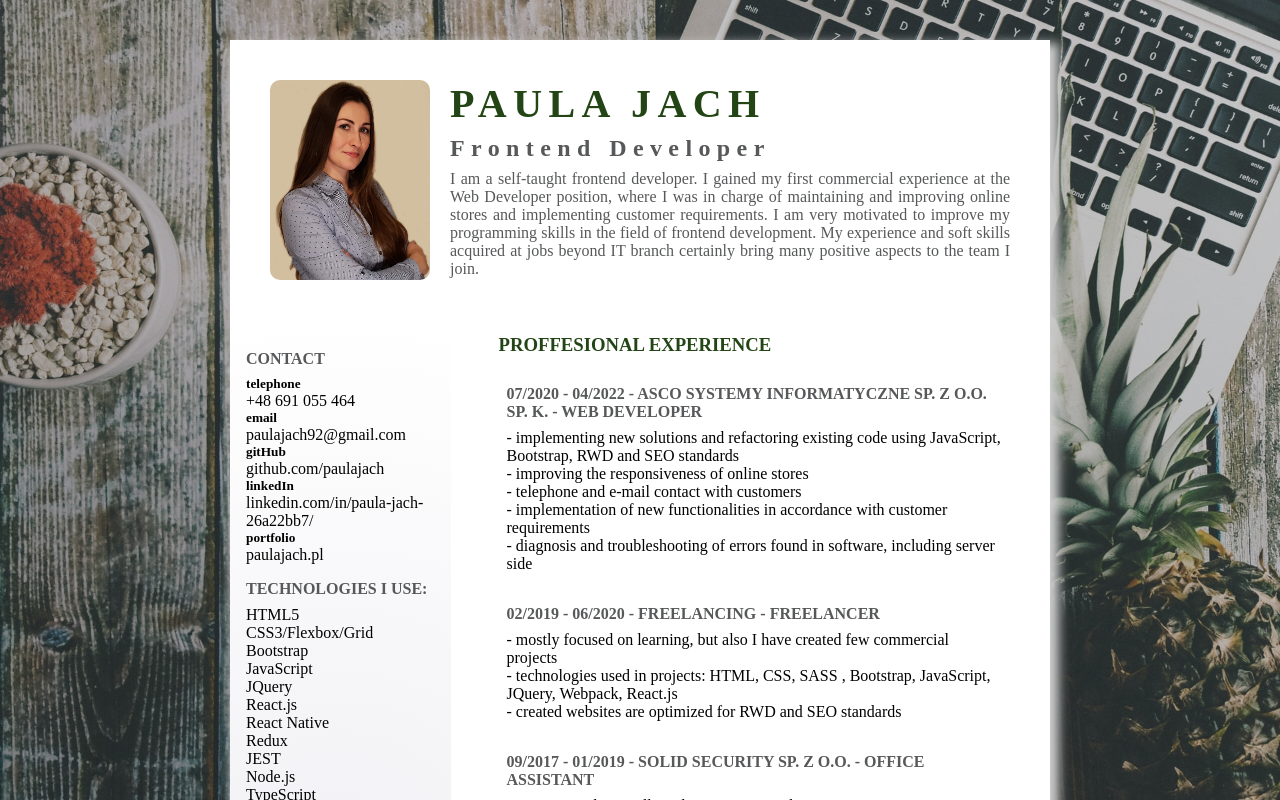
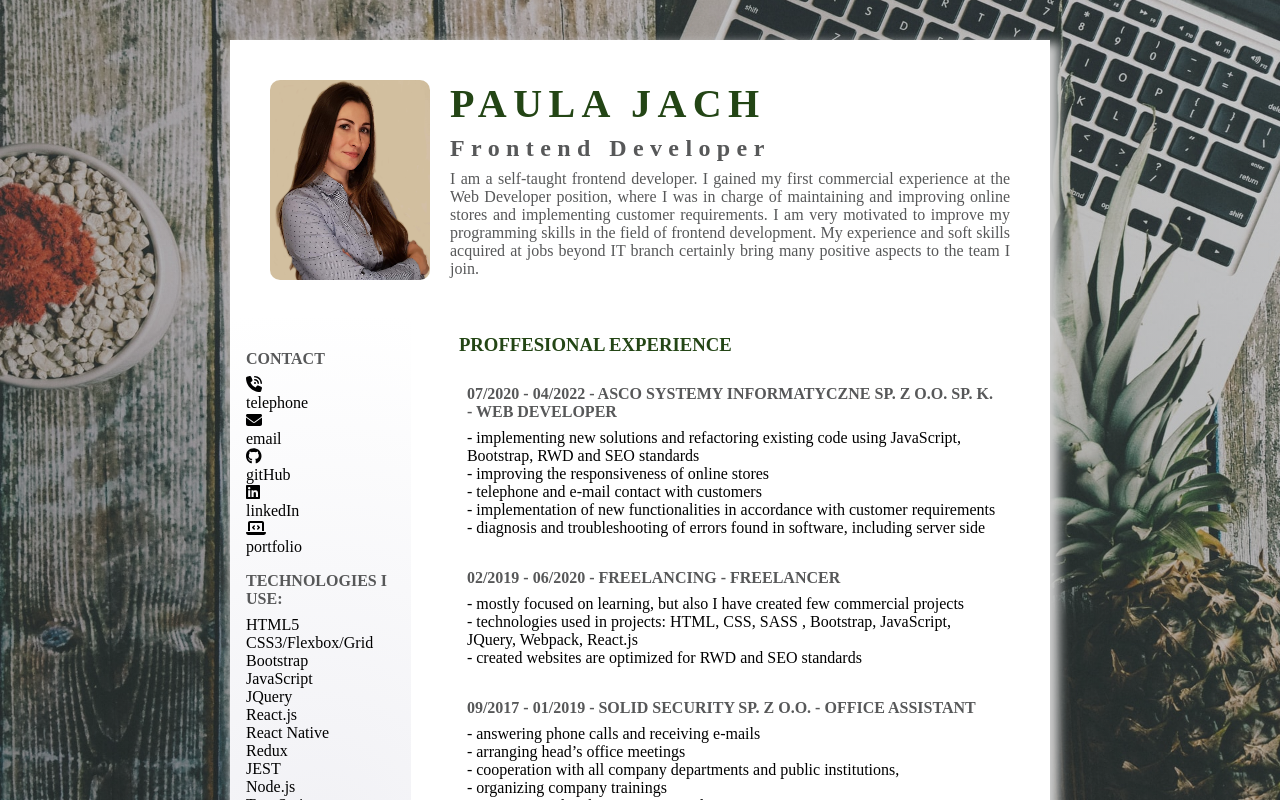
Before and after one commit to PaulaJach/paula-jach-resume, a React (Create React App) app: page / in a window 1280 px wide. Built offline with nearby package versions, Linux system fonts and the light colour scheme.

Commit message:
installed fontawesome library to add icons in Contact section

```diff
--- a/package.json
+++ b/package.json
@@ -3,9 +3,15 @@
   "version": "0.1.0",
   "private": true,
   "dependencies": {
+    "@fortawesome/fontawesome-svg-core": "^6.1.1",
+    "@fortawesome/free-brands-svg-icons": "^6.1.1",
+    "@fortawesome/free-regular-svg-icons": "^6.1.1",
+    "@fortawesome/free-solid-svg-icons": "^6.1.1",
+    "@fortawesome/react-fontawesome": "^0.1.18",
     "@testing-library/jest-dom": "^5.14.1",
     "@testing-library/react": "^13.0.0",
     "@testing-library/user-event": "^13.2.1",
+    "babel-plugin-macros": "^3.1.0",
     "react": "^18.1.0",
     "react-dom": "^18.1.0",
     "react-scripts": "5.0.1",
--- a/public/index.html
+++ b/public/index.html
@@ -14,5 +14,6 @@
   <body>
     <noscript>You need to enable JavaScript to run this app.</noscript>
     <div id="root"></div>
+
   </body>
 </html>
--- a/src/components/Resume/AsideContent/Contact.js
+++ b/src/components/Resume/AsideContent/Contact.js
@@ -1,15 +1,34 @@
+import styled from "styled-components";
 import { contactData } from "../../../assets/data/ContactData";
+import { FontAwesomeIcon } from "@fortawesome/react-fontawesome";
+import {
+  faEnvelope,
+  faPhoneVolume,
+  faLaptopCode,
+} from "@fortawesome/free-solid-svg-icons";
+import { faGithub, faLinkedin } from "@fortawesome/free-brands-svg-icons";
 
 const Contact = () => {
   return (
     <div>
       <h4>CONTACT</h4>
-      {contactData.map((contact, id) => (
-        <li key={id}>
-          <h5>{contact.name}</h5>
-          <p>{contact.value}</p>
-        </li>
-      ))}
+
+      {contactData.map((contact, id) => {
+        const { name, value, href } = contact;
+
+        const icon =
+          (name === "telephone" && <FontAwesomeIcon icon={faPhoneVolume} />) ||
+          (name === "gitHub" && <FontAwesomeIcon icon={faGithub} />) ||
+          (name === "linkedIn" && <FontAwesomeIcon icon={faLinkedin} />) ||
+          (name === "email" && <FontAwesomeIcon icon={faEnvelope} />) ||
+          (name === "portfolio" && <FontAwesomeIcon icon={faLaptopCode} />);
+        return (
+          <li key={id}>
+            {icon}
+            <p>{name}</p>
+          </li>
+        );
+      })}
     </div>
   );
 };
--- a/src/styles.js
+++ b/src/styles.js
@@ -4,6 +4,7 @@ export const setColor = {
   primaryColor: "#234515",
   secondaryColor: "#575859",
   footerColor: "#8c8e91",
+  iconColor: "#2C6415",
 };
 
 // export const setFont = {
```
Also changed, not shown: 2 other files (tests, documents, lock files or other folders).
